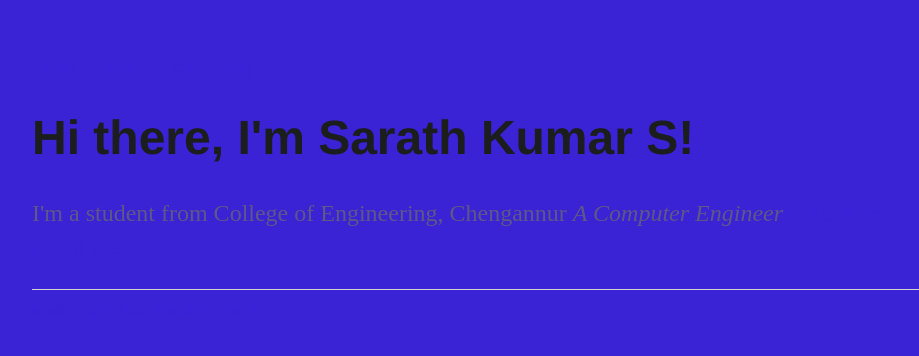
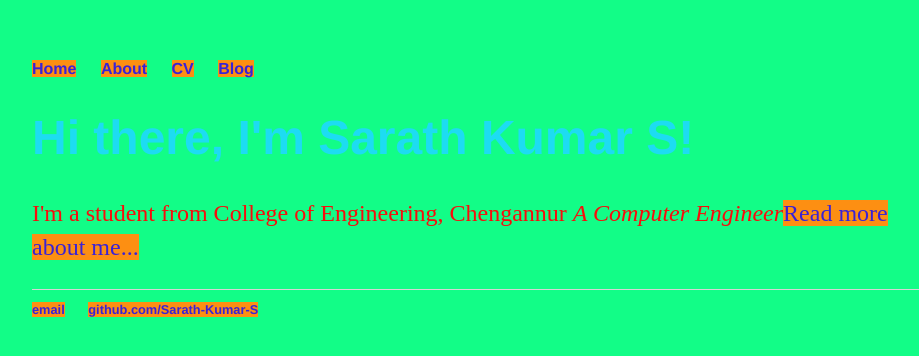
Before and after one commit to sayanpoddar123/Sarath-Kumar-S.github.io, a Jekyll site: the page built from index.html, in a window 1280 px wide. Shown: the top 356 px of the page, without its empty margins (160-1079 px from the left). Built offline with Jekyll 4.4.1, drawn with Linux system fonts in a browser that asks for light colours.

Commit message:
Update main.css

```diff
--- a/css/main.css
+++ b/css/main.css
@@ -1,6 +1,6 @@
 body {
-    color: #1B1E1D;
-    background-color: #3A22D5;
+    color: #1DDCF2;
+    background-color: #12FD87;
     margin: 60px auto;
     width: 70%;
 }
@@ -17,6 +17,7 @@ nav ul li, footer ul li {
 a {
     text-decoration: none;
     color: #3A22D5;
+    background-color: #FD8F12;
 }
 a:hover {
     text-decoration: underline;
@@ -28,18 +29,21 @@ h1 {
 p {
     font-size: 1.5em;
     line-height: 1.4em;
-    color: #5E5887;
+    color: #F90C0C;
 }
 footer {
     border-top: 1px solid #d5d5d5;
     font-size: .8em;
+    color: #D915F7;
 }
 
 ul.posts {
     margin: 20px auto 40px;
     font-size: 1.5em;
+    color: #FD10BE;
 }
 
 ul.posts li {
     list-style: none;
+    color: #FE3C56;
 }
```
